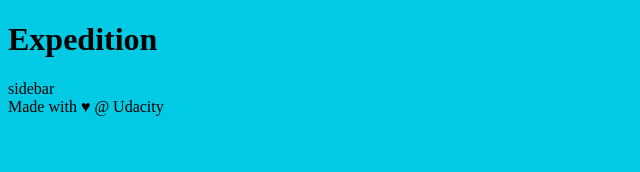
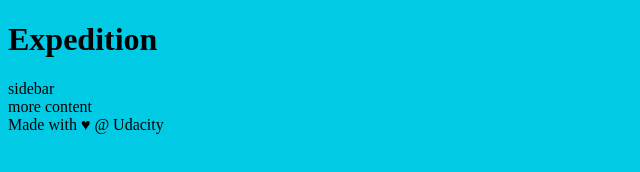
Before and after one commit to jungleBadger/-nanodegree-logs-analysis, a plain HTML site: page index.html in a window 1280 px wide. Shown: the whole page, without its empty margins (0-640 px from the left). Drawn offline with Linux system fonts and the light colour scheme.

Commit message:
adding more content to sidebar

```diff
--- a/index.html
+++ b/index.html
@@ -20,6 +20,7 @@
 </div>
 <aside>
     sidebar
+    <div>more content</div>
 </aside>
 
 <footer>
```
